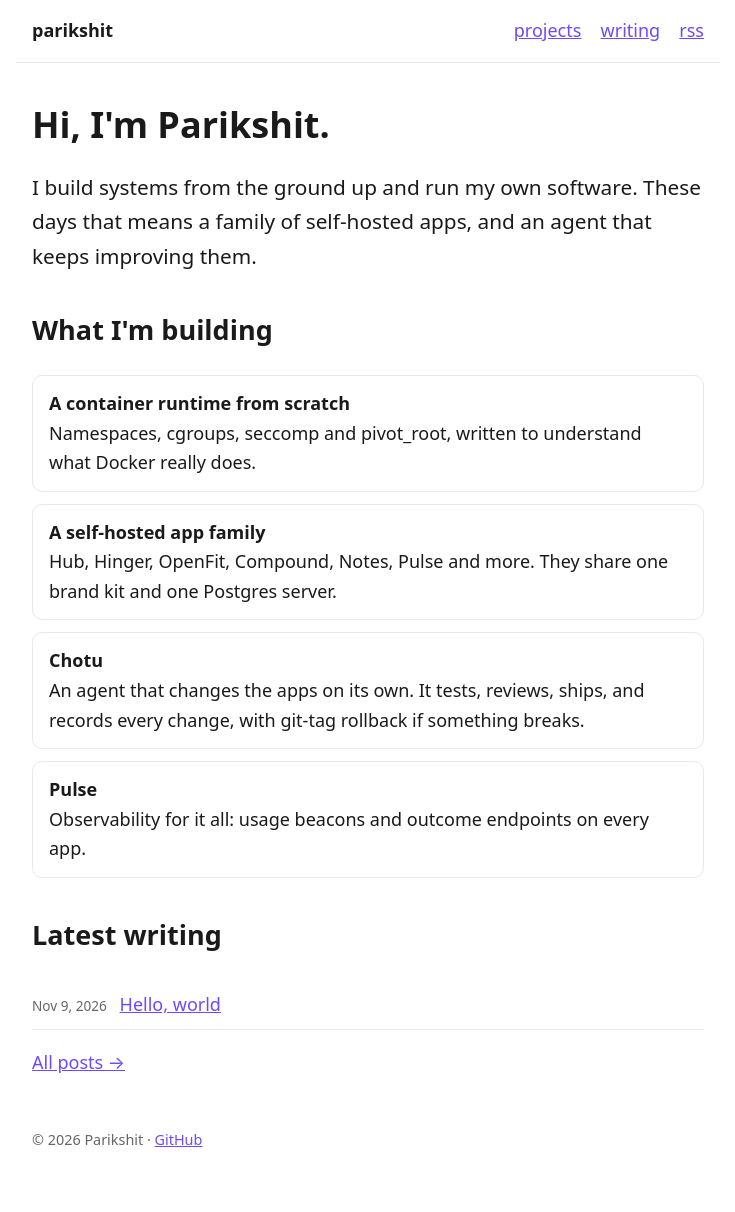
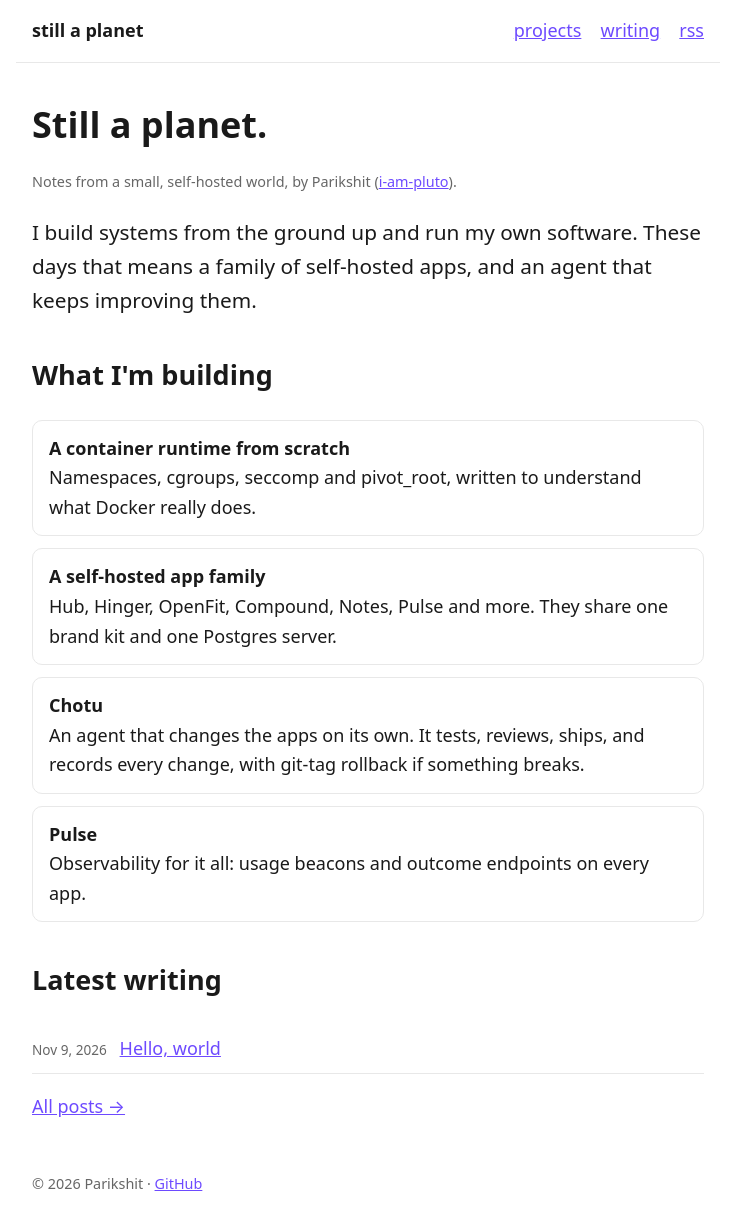
Before and after one commit to i-am-pluto/i-am-pluto.github.io, a Jekyll site: the page built from index.md, in a window 1280 px wide. Shown: the whole page, without its empty margins (272-1007 px from the left). Built offline with Jekyll 4.4.1, drawn with Linux system fonts in a browser that asks for light colours; before the commit the page ends 1167 px from its top, so only the background shows below that.

Commit message:
Drop custom domain; rename site to Still a Planet

```diff
--- a/CNAME
+++ /dev/null
@@ -1 +0,0 @@
-igts.me
--- a/_config.yml
+++ b/_config.yml
@@ -1,6 +1,6 @@
-title: Parikshit
-description: Systems, self-hosted software, and agents that maintain themselves.
-url: https://igts.me
+title: Still a Planet
+description: Notes from a small, self-hosted world. Systems, software and agents that maintain themselves.
+url: https://i-am-pluto.github.io
 plugins: [jekyll-feed]
 permalink: /blog/:year/:month/:slug/
 exclude: [README.md]
--- a/_layouts/default.html
+++ b/_layouts/default.html
@@ -10,7 +10,7 @@
 {% feed_meta %}
 </head>
 <body>
-<header><a class="brand" href="/">parikshit</a>
+<header><a class="brand" href="/">still a planet</a>
 <nav><a href="/#projects">projects</a><a href="/blog/">writing</a><a href="/feed.xml">rss</a></nav></header>
 <main>{{ content }}</main>
 <footer>© {{ 'now' | date: '%Y' }} Parikshit · <a href="https://github.com/i-am-pluto">GitHub</a></footer>
--- a/index.md
+++ b/index.md
@@ -1,7 +1,8 @@
 ---
 layout: default
 ---
-<h1>Hi, I'm Parikshit.</h1>
+<h1>Still a planet.</h1>
+<p class="sub">Notes from a small, self-hosted world, by Parikshit (<a href="https://github.com/i-am-pluto">i-am-pluto</a>).</p>
 <p class="lede">I build systems from the ground up and run my own software. These days that means a family of self-hosted apps, and an agent that keeps improving them.</p>
 
 <h2 id="projects">What I'm building</h2>
```
Also changed, not shown: README.md.
